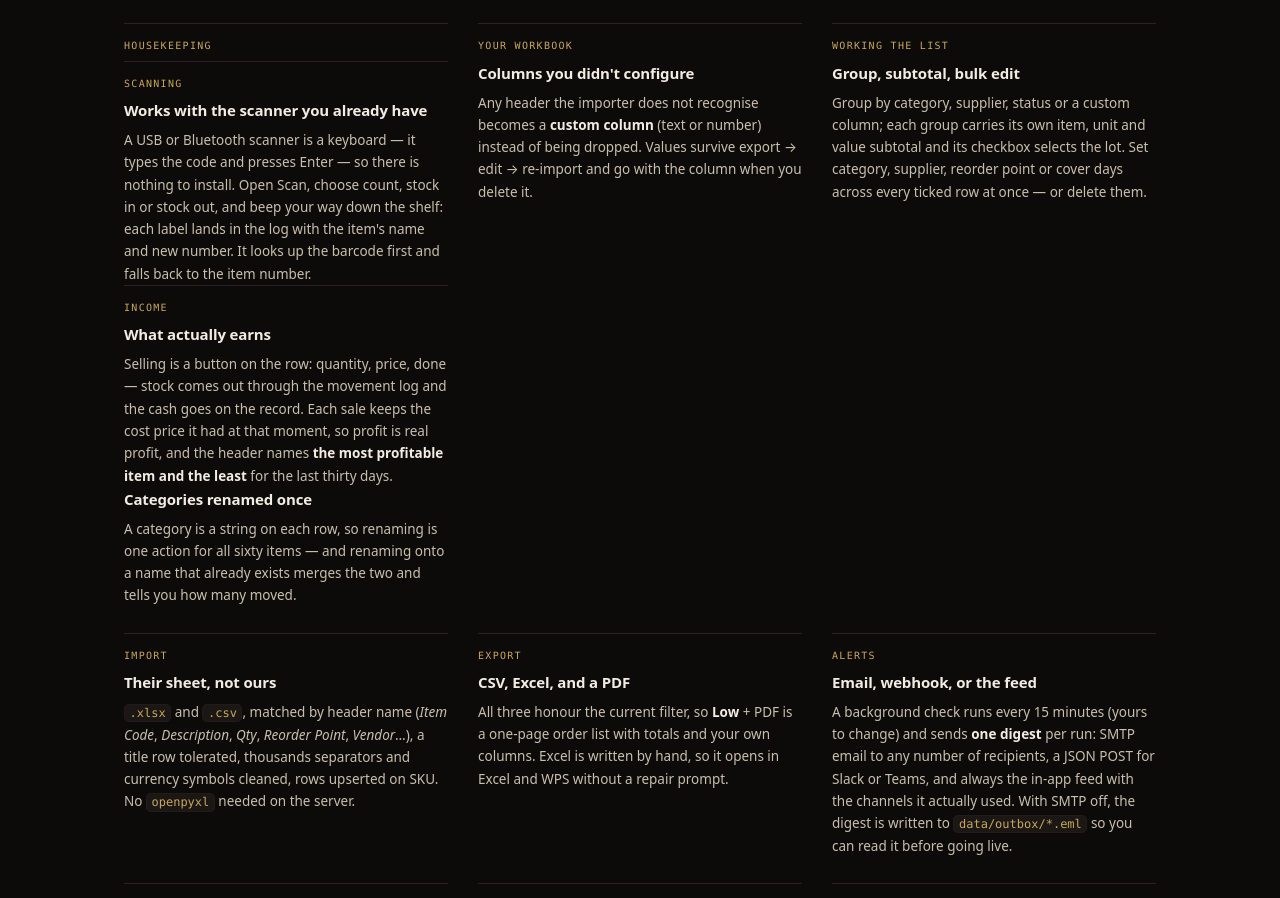
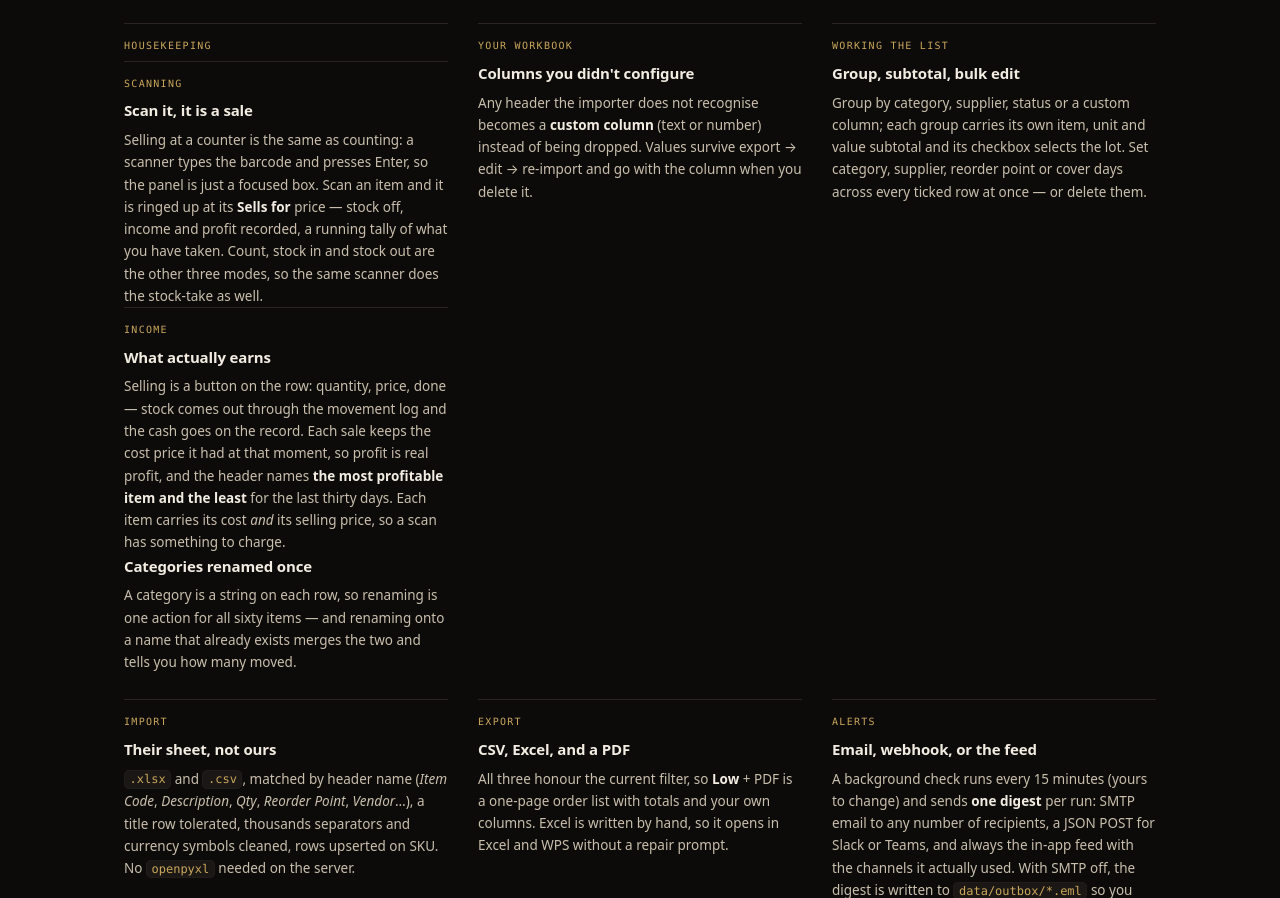
Before and after one commit to NxGenWidgeter/stockwatch-site, a plain HTML site: page index.html in a window 1280 px wide. Shown: the part 2268-3166 px from the top of the page. Drawn offline with Linux system fonts and the light colour scheme.

Commit message:
Site: scanning is ringing up a sale

```diff
--- a/index.html
+++ b/index.html
@@ -462,11 +462,12 @@
         <span class="lab">Housekeeping</span>
       <div class="feat">
         <span class="lab">Scanning</span>
-        <h3>Works with the scanner you already have</h3>
-        <p>A USB or Bluetooth scanner is a keyboard — it types the code and presses Enter — so
-          there is nothing to install. Open Scan, choose count, stock in or stock out, and beep
-          your way down the shelf: each label lands in the log with the item's name and new
-          number. It looks up the barcode first and falls back to the item number.</p>
+        <h3>Scan it, it is a sale</h3>
+        <p>Selling at a counter is the same as counting: a scanner types the barcode and presses
+          Enter, so the panel is just a focused box. Scan an item and it is ringed up at its
+          <b>Sells for</b> price — stock off, income and profit recorded, a running tally of what
+          you have taken. Count, stock in and stock out are the other three modes, so the same
+          scanner does the stock-take as well.</p>
       </div>
       <div class="feat">
         <span class="lab">Income</span>
@@ -474,7 +475,8 @@
         <p>Selling is a button on the row: quantity, price, done — stock comes out through the
           movement log and the cash goes on the record. Each sale keeps the cost price it had at
           that moment, so profit is real profit, and the header names <b>the most profitable item
-          and the least</b> for the last thirty days.</p>
+          and the least</b> for the last thirty days. Each item carries its cost <i>and</i> its
+          selling price, so a scan has something to charge.</p>
       </div>
         <h3>Categories renamed once</h3>
         <p>A category is a string on each row, so renaming is one action for all sixty items —
```
